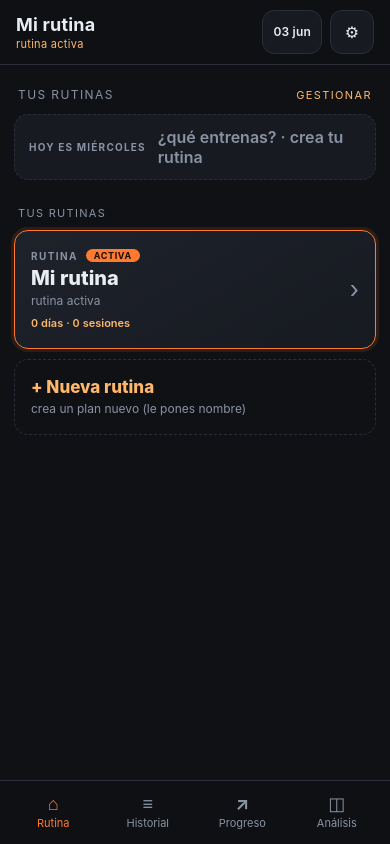
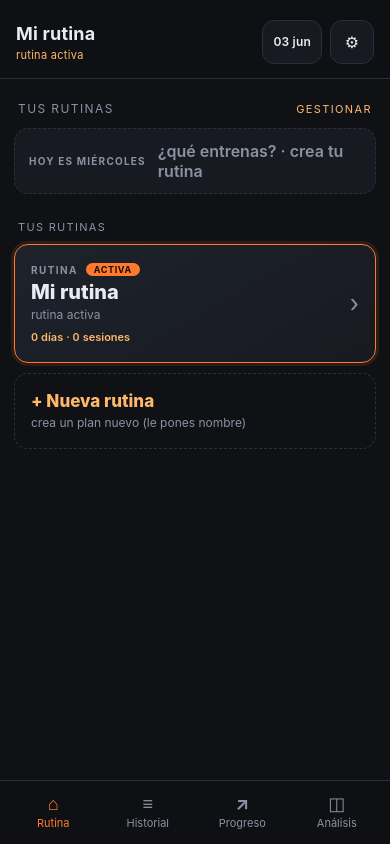
Before and after one commit to LukasKopecky37/kinetic-pwa-tracker, a plain HTML site: page app/index.html in a window 390 px wide. Drawn offline with nearby package versions, Linux system fonts and the light colour scheme.

Commit message:
Header safe-area refactor: robust Dynamic Island handling
Previously the header used:
  padding: calc(10px + env(safe-area-inset-top)) 16px 10px

Problems:
1. No fallback when env() returns 0 (Android, desktop, Safari outside
   PWA mode) — only 10px above the title, risking collision with the
   system status bar.
2. 10px is off the 8/16 design grid, breaking visual rhythm with the
   rest of the components ('toscano' feel).
3. No safe-area-inset-left/right → content sticks to the notch in
   landscape on iPhone.

New approach:
  padding-top:    calc(max(env(safe-area-inset-top, 0px), 8px) + 12px)
  padding-right:  max(16px, env(safe-area-inset-right, 0px))
  padding-bottom: 14px
  padding-left:   max(16px, env(safe-area-inset-left, 0px))

- max() guarantees a minimum of 8px above any system inset
- +12px is the design breathing on top of the OS inset (grid 4/8/12/16)
- Horizontal env() prevents content from clipping the notch in landscape
- meso-pill margin-top: 2px → 4px for cleaner h1 ↔ subtitle hierarchy

SW cache bumped v22 → v23 so installed PWAs get the new shell.

Co-Authored-By: Claude Opus 4.7 (1M context) <noreply@anthropic.com>

```diff
--- a/app/styles/base.css
+++ b/app/styles/base.css
@@ -16,9 +16,25 @@ header{
   position:sticky; top:0; z-index:10;
   background:rgba(15,17,21,.92);
   backdrop-filter:saturate(140%) blur(10px);
+  -webkit-backdrop-filter:saturate(140%) blur(10px);
   border-bottom:1px solid var(--line);
-  /* Safe-area: respeta el notch / Dynamic Island; el OS reserva ~50px arriba */
-  padding:calc(10px + env(safe-area-inset-top)) 16px 10px;
+
+  /* === Safe Area robusta — Dynamic Island / notch / sistemas no-iOS ===
+     · env(safe-area-inset-top) devuelve el inset real reservado por el SO
+       (Dynamic Island ≈ 59px, notch ≈ 47px, sin notch ≈ 20px).
+     · max(env(...), 8px) garantiza un mínimo de 8px aunque el navegador
+       devuelva 0 (Android, desktop, Safari fuera de modo PWA en algunos
+       contextos) — nunca habrá colisión con la barra de estado.
+     · El "+12px" añadido es respiración premium por encima del status bar
+       (grid 4/8/12/16), no se mezcla con el inset del sistema.
+     · Bottom 14px ≈ simetría visual con la respiración superior una vez
+       restado el border-bottom de 1px.
+     · safe-area-inset-left/right cubren iPhone en landscape: el contenido
+       no queda pegado al notch lateral. */
+  padding-top:    calc(max(env(safe-area-inset-top, 0px), 8px) + 12px);
+  padding-right:  max(16px, env(safe-area-inset-right, 0px));
+  padding-bottom: 14px;
+  padding-left:   max(16px, env(safe-area-inset-left, 0px));
 }
 .brand{
   display:flex; align-items:center; justify-content:space-between; gap:10px;
@@ -30,7 +46,10 @@ h1{
   white-space:nowrap; overflow:hidden; text-overflow:ellipsis;
 }
 .meso-pill{
-  font-size:11px; color:var(--accent-2); margin-top:2px;
+  font-size:11px; color:var(--accent-2);
+  /* Separación de 4px (grid de 4): aire jerárquico h1 ↔ subtítulo, sin
+     romper la compacidad del header sticky. */
+  margin-top:4px;
   cursor:pointer; letter-spacing:.3px;
   white-space:nowrap; overflow:hidden; text-overflow:ellipsis;
 }
--- a/app/sw.js
+++ b/app/sw.js
@@ -14,7 +14,7 @@
  * descargar la nueva shell. Al activar, las caches antiguas se borran.
  */
 
-const CACHE_VERSION = 'rutina-v22';
+const CACHE_VERSION = 'rutina-v23';
 
 // Lista del shell (rutas relativas a la raíz del servidor que sirve la app).
 const SHELL = [
```
